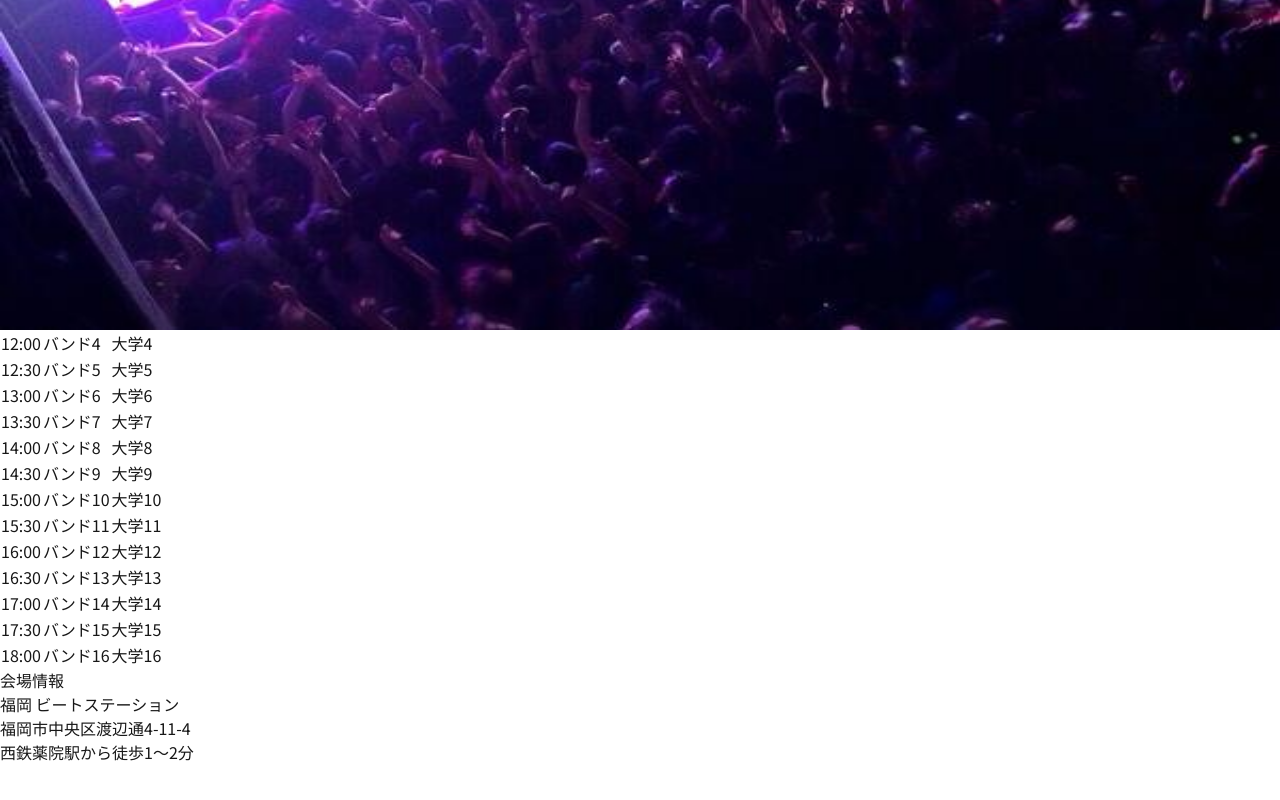
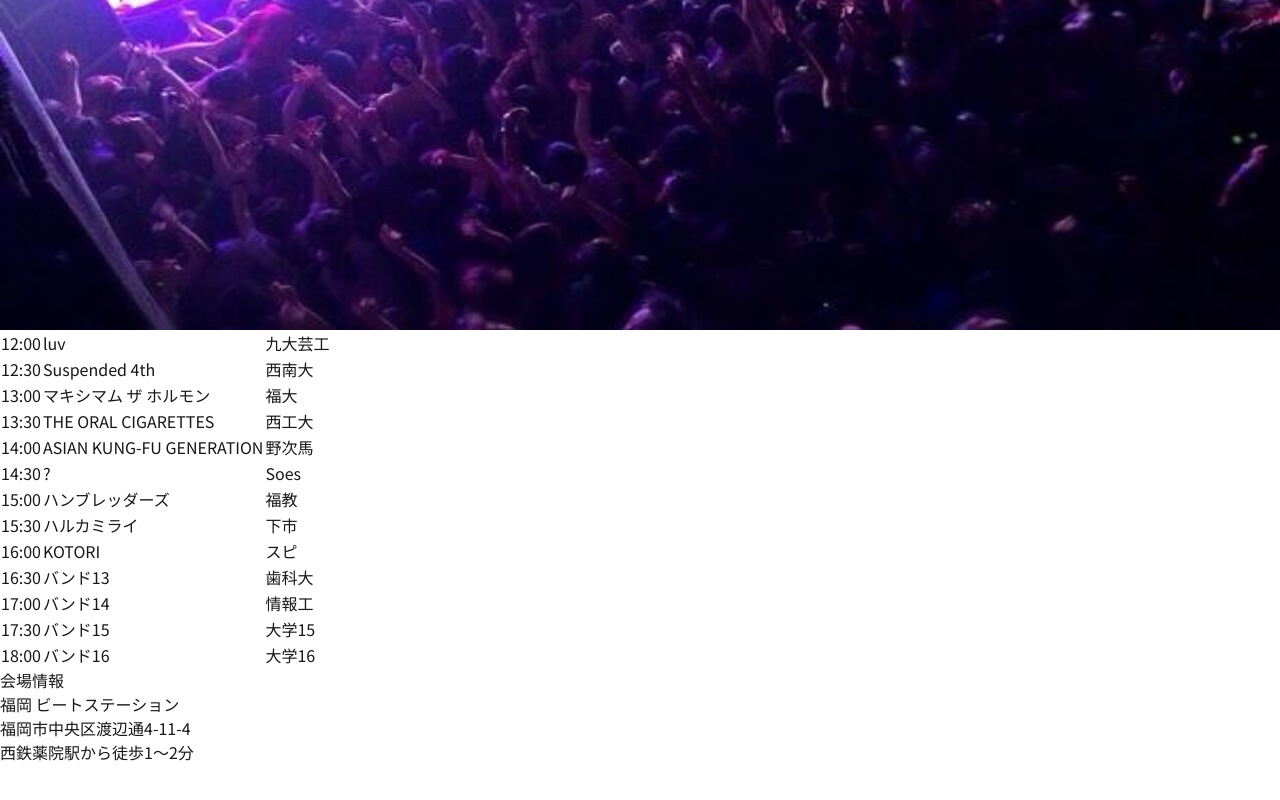
Before and after one commit to uta-s-dao/OpenLive, a Next.js app: page / in a window 1280 px wide. Shown: the part 470-1270 px from the top of the page. Built offline with nearby package versions, Linux system fonts and the light colour scheme.

Commit message:
set timetable

```diff
--- a/src/app/components/timeTableData.js
+++ b/src/app/components/timeTableData.js
@@ -26,73 +26,73 @@ export default function ResponsiveTimeTable() {
   const timeTableData = [
     {
       time: "10:30",
-      bandName: "バンド1",
-      university: "大学1",
+      bandName: "MY FIRST STORY",
+      university: "産医大",
     },
     {
       time: "11:00",
-      bandName: "バンド2",
-      university: "大学2",
+      bandName: "Maki",
+      university: "共立大",
     },
     {
       time: "11:30",
-      bandName: "バンド3",
-      university: "大学3",
+      bandName: "熊大",
+      university: "OKAMOTO'S",
     },
     {
       time: "12:00",
-      bandName: "バンド4",
-      university: "大学4",
+      bandName: "luv",
+      university: "九大芸工",
     },
     {
       time: "12:30",
-      bandName: "バンド5",
-      university: "大学5",
+      bandName: "Suspended 4th",
+      university: "西南大",
     },
     {
       time: "13:00",
-      bandName: "バンド6",
-      university: "大学6",
+      bandName: "マキシマム ザ ホルモン",
+      university: "福大",
     },
     {
       time: "13:30",
-      bandName: "バンド7",
-      university: "大学7",
+      bandName: "THE ORAL CIGARETTES",
+      university: "西工大",
     },
     {
       time: "14:00",
-      bandName: "バンド8",
-      university: "大学8",
+      bandName: "ASIAN KUNG-FU GENERATION",
+      university: "野次馬",
     },
     {
       time: "14:30",
-      bandName: "バンド9",
-      university: "大学9",
+      bandName: "?",
+      university: "Soes",
     },
     {
       time: "15:00",
-      bandName: "バンド10",
-      university: "大学10",
+      bandName: "ハンブレッダーズ",
+      university: "福教",
     },
     {
       time: "15:30",
-      bandName: "バンド11",
-      university: "大学11",
+      bandName: "ハルカミライ",
+      university: "下市",
     },
     {
       time: "16:00",
-      bandName: "バンド12",
-      university: "大学12",
+      bandName: "KOTORI",
+      university: "スピ",
     },
     {
       time: "16:30",
       bandName: "バンド13",
-      university: "大学13",
+      university: "歯科大",
     },
     {
       time: "17:00",
       bandName: "バンド14",
-      university: "大学14",
+      university: "情報工",
     },
     {
       time: "17:30",
@@ -110,7 +110,7 @@ export default function ResponsiveTimeTable() {
     <div className='container'>
       <section className='py-10 md:py-10 bg-white'>
         <div className='container mx-auto px-4'>
-          <h2 className='section-title'>タイムテーブル</h2>
+          <h2 className='section-title'>タイムテーブル 時間は調整中</h2>
           {/* PC表示用のテーブル */}
           {!isMobile && (
             <div className='overflow-x-auto'>
```
